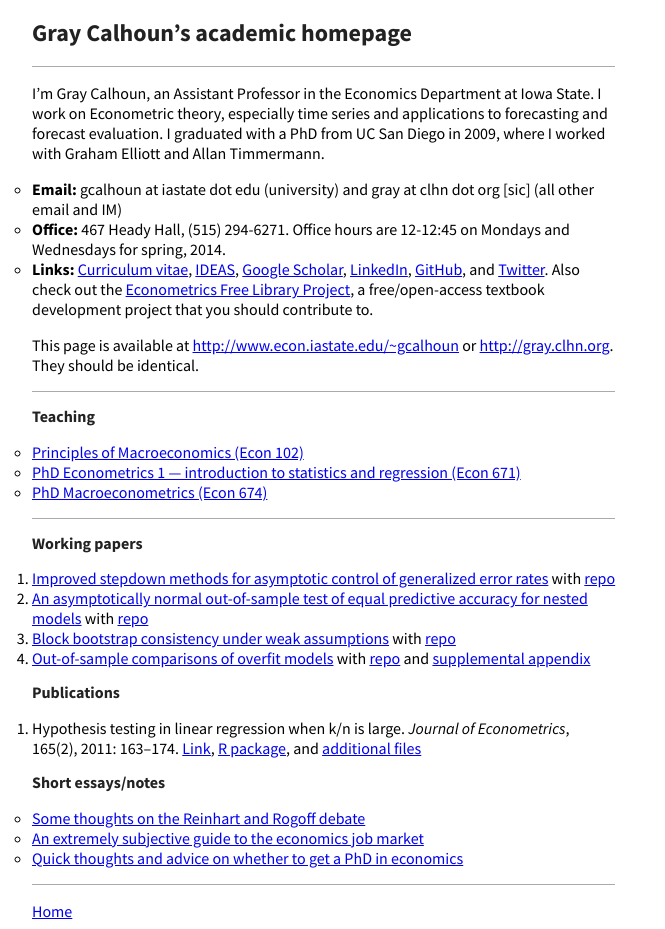
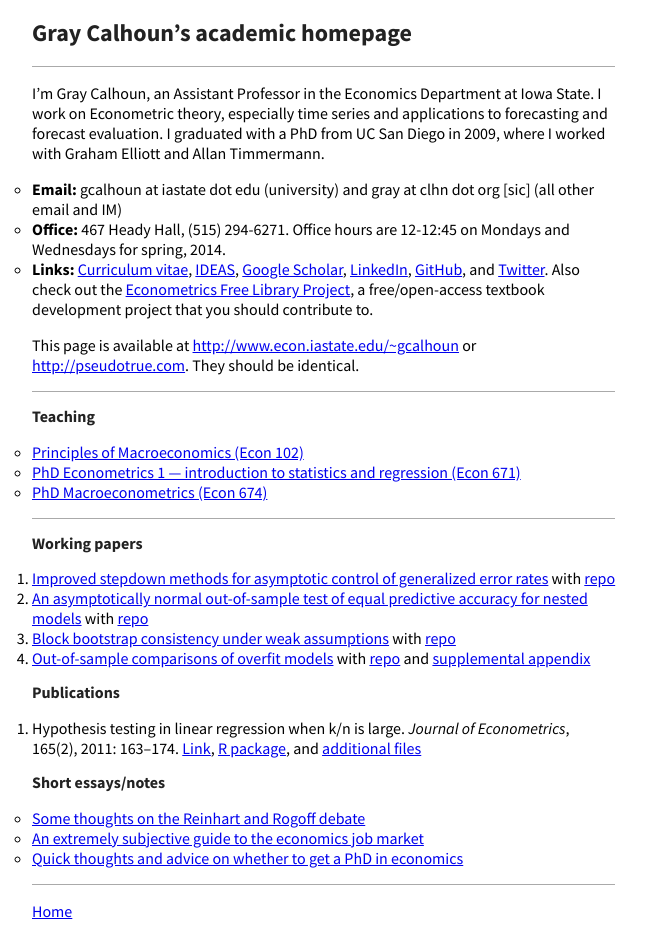
Before and after one commit to mmkuang/grayclhn.github.io, a Jekyll site: the page built from index.md, in a window 1280 px wide. Shown: the whole page, without its empty margins (0-665 px from the left). Built offline with Jekyll 4.4.1, drawn with Linux system fonts in a browser that asks for light colours; Markdown is read by kramdown in place of the engine named in the settings.

Commit message:
Change domain to pseudotrue.com

```diff
--- a/CNAME
+++ b/CNAME
@@ -1 +1 @@
-gray.clhn.org
+pseudotrue.com
--- a/index.md
+++ b/index.md
@@ -24,7 +24,7 @@ Elliott and Allan Timmermann.
   should contribute to.
 
 This page is available at <http://www.econ.iastate.edu/~gcalhoun> or
-<http://gray.clhn.org>. They should be identical.
+<http://pseudotrue.com>. They should be identical.
 
 [cv]: http://www.econ.iastate.edu/sites/default/files/profile/cv/calhoun-cv.pdf
 [EFLP]: http://www.econometricslibrary.org
```
